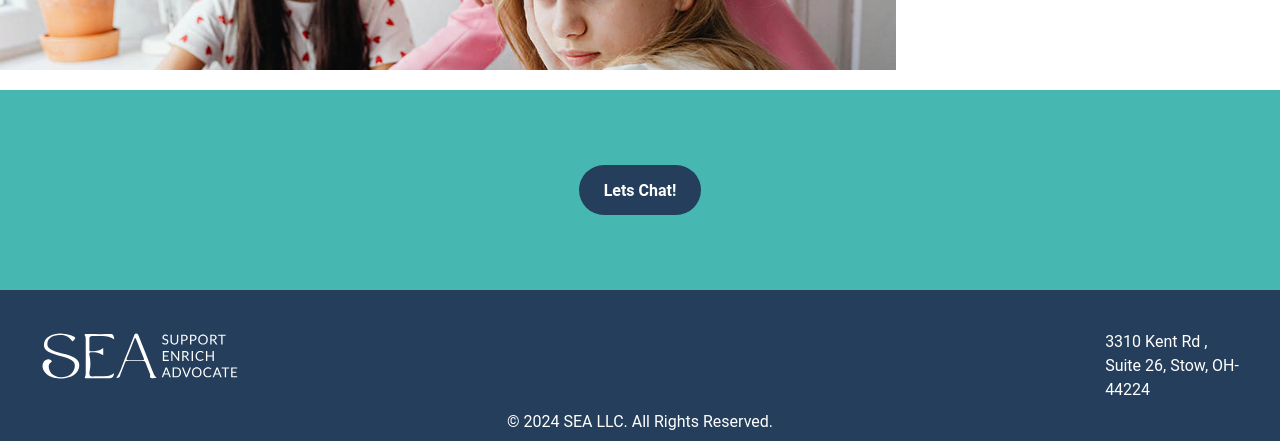
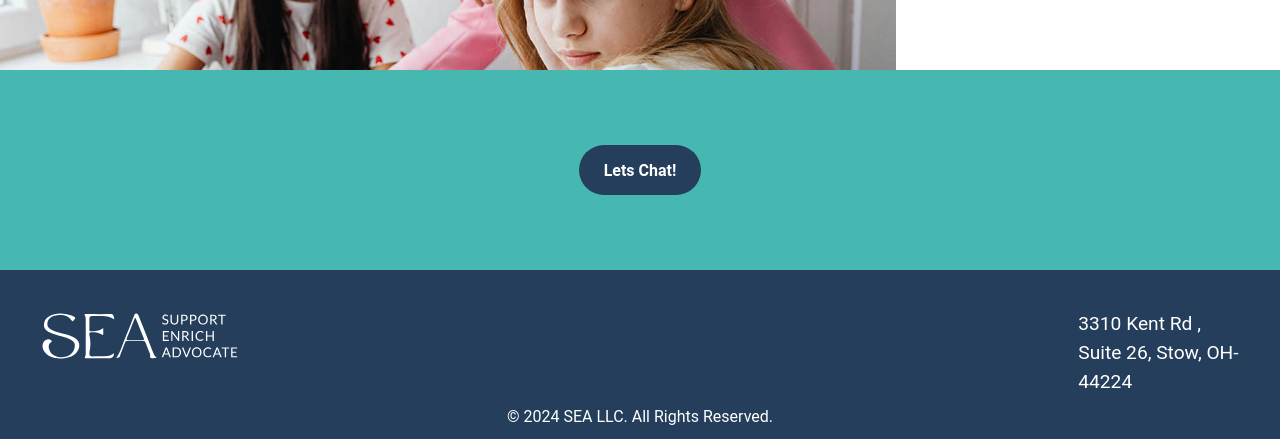
Before and after one commit to raulikk/seallc, a React (Vite) app: page / in a window 1280 px wide. Shown: the part 1088-1529 px from the top of the page. Built offline with nearby package versions, Linux system fonts and the light colour scheme.

Commit message:
Fix Footer font and typography

```diff
--- a/src/components/Footer.tsx
+++ b/src/components/Footer.tsx
@@ -3,14 +3,34 @@ import footerLogo from "../assets/seaLlcLogoFull.svg"
 
 const Footer = () => {
   return (
-    <VStack bg="rgba(36, 62, 91, 1.10)"   alignContent="space-between" alignItems="space-between" padding="40px 40px 10px 40px" >
+    <VStack bg="rgba(36, 62, 91, 1.10)"   alignContent="space-between" alignItems="space-between"
+    padding={{
+      xl:"40px 40px 10px 40px",
+      lg:"40px 40px 10px 40px",
+      md:"40px 40px 10px 40px",
+      sm: "20px 20px 10px 20px",
+      base: "20px 20px 10px 20px" }} >
 
       <Flex justifyContent="space-between">
-         <Box w="200px" >
+         <Box w={{xl: "200px",
+          lg:"200px",
+          md:"150px",
+          sm:"120px",
+          base:"150px"
+         }} >
           <Image src={footerLogo} />
          </Box>
       <Box>
-        <Text color="white" w="15ch"> 3310 Kent Rd , Suite 26,  Stow, OH-44224</Text>
+        <Text
+        fontSize={{
+          xl: "1.2rem",
+          lg: "1.2rem",
+          md: "1.2rem",
+          sm: "1rem",
+          base:"0.9rem"
+        }}
+        color="white"
+         w="15ch"> 3310 Kent Rd , Suite 26,  Stow, OH-44224</Text>
       </Box>
       </Flex>
       <Center>
--- a/src/components/pages/HomePage.tsx
+++ b/src/components/pages/HomePage.tsx
@@ -86,7 +86,13 @@ const HomePage = () => {
     </Flex>
 
 
-    <Center h="25vh" marginTop="20px" bg="#47B8B1" w="100%">
+    <Center h="25vh" marginTop={{
+      xl:"inherit",
+      lg:"inherid",
+      md: "inherit",
+      sm: "25px" ,
+      base: "25px"
+    }} bg="#47B8B1" w="100%">
       <Button borderRadius="50px" padding="25px" color="white" bg="rgba(36, 62, 91, 1.0)">
         Lets Chat!
       </Button>
```
